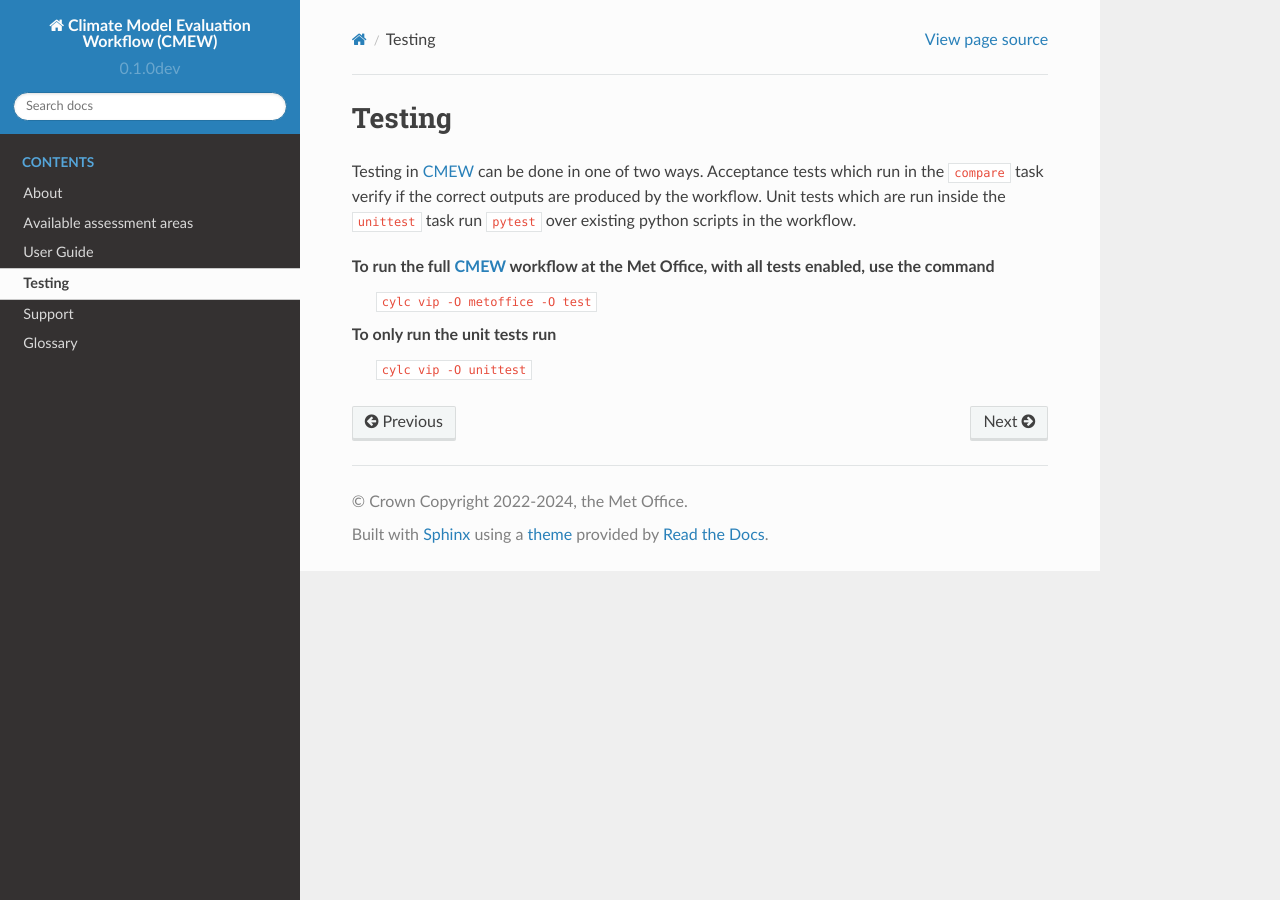
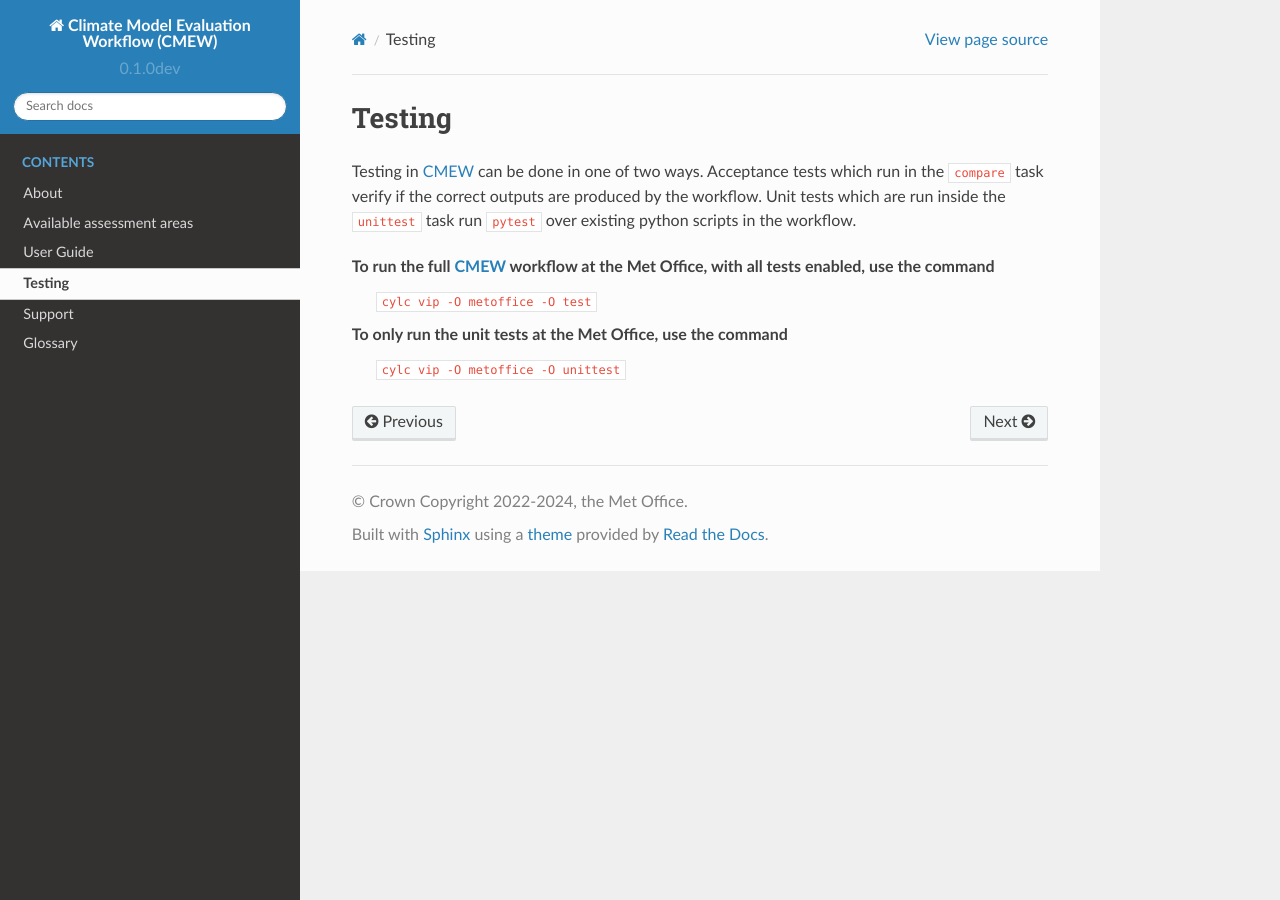
Before and after one commit to MetOffice/CMEW, a Sphinx documentation site: the page built from doc/source/testing.rst, in a window 1280 px wide. Built offline with Sphinx 7.4.7 and the Read the Docs theme 2.0.0, drawn with Linux system fonts in a browser that asks for light colours.

Commit message:
#210: Variable "SITE" is specified as "metoffice" when it hasn't been passed from `cylc vip` command
* #162: removed opts default and changed metadata for SITE

* #162: fixed cylc validate in workflow

* #162: changed testing docs to reflect required use of -O metoffice

* #162: added back an accidentally removed line

---------

Co-authored-by: nabilbrice <mo-nabilbrice@users.noreply.github.com>

```diff
--- a/doc/source/testing.rst
+++ b/doc/source/testing.rst
@@ -14,5 +14,5 @@ existing python scripts in the workflow.
 To run the full |CMEW| workflow at the Met Office, with all tests enabled, use the command
     ``cylc vip -O metoffice -O test``
 
-To only run the unit tests run
-    ``cylc vip -O unittest``
+To only run the unit tests at the Met Office, use the command
+    ``cylc vip -O metoffice -O unittest``
```
Also changed, not shown: 3 other files.
